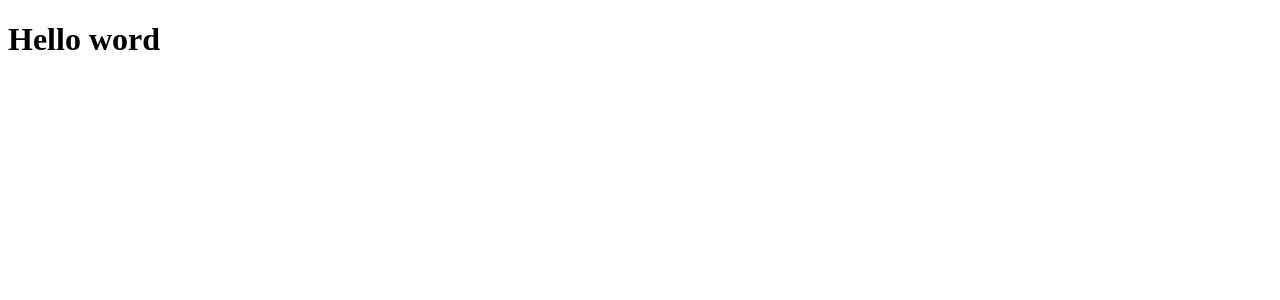
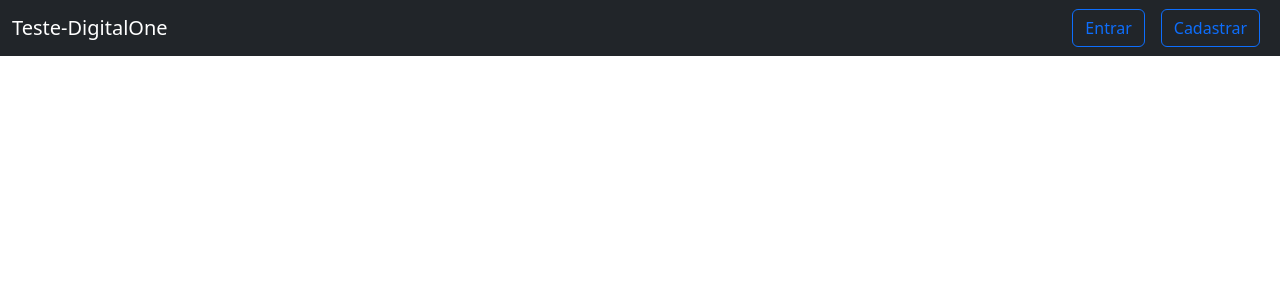
Before and after one commit to dev-digitalone/teste-desenvolvimento-web, a React (Create React App) app in the folder frontend/: page / in a window 1280 px wide. Shown: the top 300 px of the page. Built offline with nearby package versions, Linux system fonts and the light colour scheme.

Commit message:
layout inicial do header da aplicação

```diff
--- a/frontend/package.json
+++ b/frontend/package.json
@@ -8,6 +8,7 @@
     "@testing-library/user-event": "^13.5.0",
     "bootstrap": "^5.2.0-beta1",
     "react": "^18.2.0",
+    "react-bootstrap": "^2.4.0",
     "react-dom": "^18.2.0",
     "react-scripts": "5.0.1",
     "web-vitals": "^2.1.4"
--- a/frontend/src/App.jsx
+++ b/frontend/src/App.jsx
@@ -1,9 +1,10 @@
 import React from 'react';
+import Header from './components/template/Header';
 
 function App() {
     return (
         <div className="App">
-            <h1>Hello word</h1>
+            <Header />
         </div>
     );
 }
--- /dev/null
+++ b/frontend/src/components/template/Header.jsx
@@ -0,0 +1,54 @@
+import React from 'react';
+
+export default function Header() {
+    return (
+        <nav className="navbar navbar-expand-lg navbar-dark bg-dark">
+            <div className="container-fluid">
+                {/* <button className="navbar-toggler" type="button">
+                    <span className="navbar-toggler-icon"></span>
+                </button> */}
+                <div className="collapse navbar-collapse d-flex justify-content-between">
+                    <a className="navbar-brand" href="/">
+                        Teste-DigitalOne
+                    </a>
+                    {/* Futura funcinalidade ? */}
+                    {/* <form
+                        className="d-flex justify-content-center"
+                        role="search"
+                    >
+                        <input
+                            className="form-control me-2"
+                            type="search"
+                            placeholder="Search"
+                            aria-label="Search"
+                        />
+                        <button
+                            className="btn btn-outline-success"
+                            type="submit"
+                        >
+                            Search
+                        </button>
+                    </form> */}
+                    <div className="d-flex justify-content-center">
+                        <div>
+                            <button
+                                className="btn btn-outline-primary mx-2"
+                                type="submit"
+                            >
+                                Entrar
+                            </button>
+                        </div>
+                        <div>
+                            <button
+                                className="btn btn-outline-primary mx-2"
+                                type="submit"
+                            >
+                                Cadastrar
+                            </button>
+                        </div>
+                    </div>
+                </div>
+            </div>
+        </nav>
+    );
+}
--- a/frontend/src/index.js
+++ b/frontend/src/index.js
@@ -1,5 +1,6 @@
 import React from 'react';
 import ReactDOM from 'react-dom/client';
+import 'bootstrap/dist/css/bootstrap.min.css';
 import App from './App';
 
 const root = ReactDOM.createRoot(document.getElementById('root'));
```
Also changed, not shown: frontend/.eslintrc.json, 1 other file (tests, documents, lock files or other folders).
